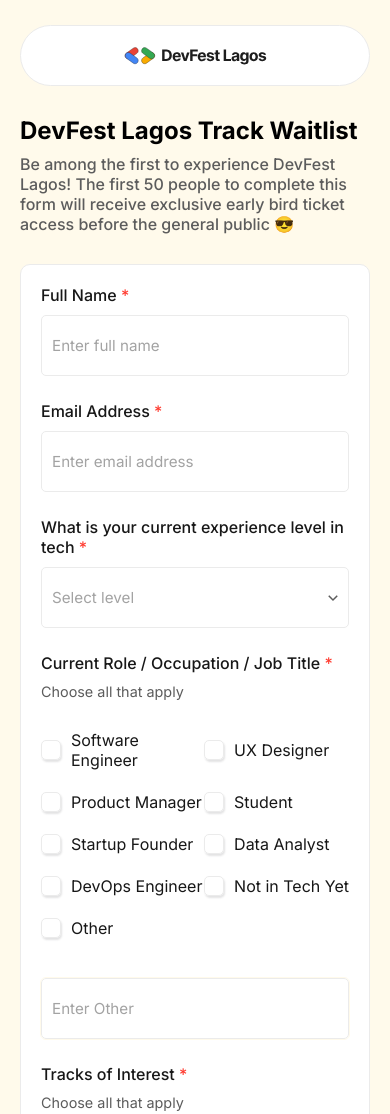
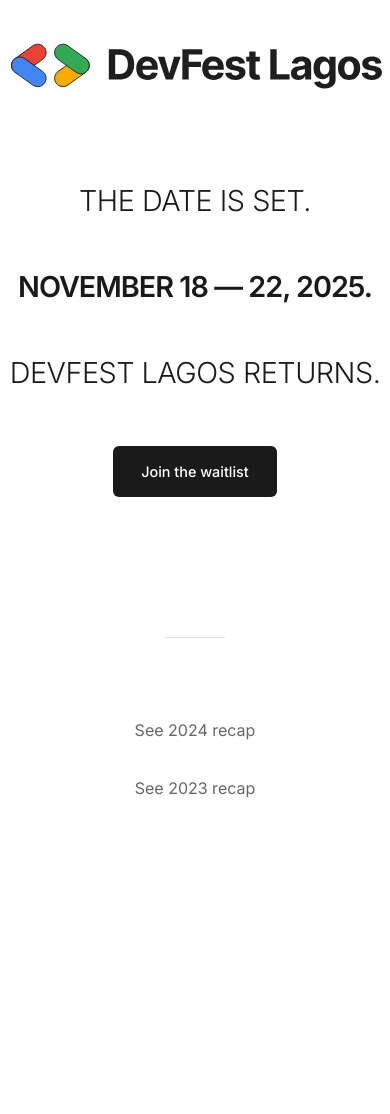
Before and after one commit to GDG-W/Topaz, a plain HTML site: page index.html in a window 390 px wide. Shown: the top 1114 px of the page. After the commit the page ends 845 px from the top, so only its background shows below. Drawn offline with Linux system fonts and the light colour scheme.

Commit message:
Updated the index to the DF Lagos returns

```diff
--- a/index.html
+++ b/index.html
@@ -1,228 +1,193 @@
 <!DOCTYPE html>
 <html lang="en">
-  <head>
-    <meta charset="UTF-8" />
-    <meta name="viewport" content="width=device-width, initial-scale=1.0" />
-    <link rel="stylesheet" href="styles.css" />
-    <title>DevFest Lagos - Track Waitlist</title>
-  </head>
-  <body>
-    <section class="form-body container main-form-body">
-      <header>
-        <img src="./assets/logo.svg" alt="DevFest Logo" class="logo" />
-      </header>
-      <h1>DevFest Lagos Track Waitlist</h1>
-      <p>
-        Be among the first to experience DevFest Lagos! The first 50 people to
-        complete this form will receive exclusive early bird ticket access
-        before the general public 😎
-      </p>
-      <form class="form main-form" id="form">
-        <label for="full-name" class="main-label"
-          >Full Name&nbsp;<span class="asterisk">*</span></label
-        >
-        <input
-          type="text"
-          id="full-name"
-          name="full_name"
-          class="main-input"
-          placeholder="Enter full name"
-          required
-        />
+<head>
+    <meta charset="UTF-8">
+    <meta name="viewport" content="width=device-width, initial-scale=1.0">
+    <title>DevFest Lagos 2025 - The Date is Set</title>
+    <link href="https://fonts.googleapis.com/css2?family=Inter:wght@300;400;500;600&display=swap" rel="stylesheet">
+    <style>
+        * {
+            margin: 0;
+            padding: 0;
+            box-sizing: border-box;
+        }
 
-        <label for="email" class="main-label"
-          >Email Address&nbsp;<span class="asterisk">*</span></label
-        >
-        <input
-          type="email"
-          id="email
-          "
-          name="email"
-          required
-          class="main-input"
-          placeholder="Enter email address"
-        />
-        <label for="exp-level" class="main-label"
-          >What is your current experience level in tech&nbsp;<span
-            class="asterisk"
-            >*</span
-          ></label
-        >
-        <div class="dropdown">
-          <div class="dropdown-display main-input dropdown-arrow">
-            <span class="input"> Select level</span>
-            <input
-              type="hidden"
-              required
-              name="experience_level"
-              id="experience_level"
-            />
-            <img src="./assets/arrow-down.svg" alt="-" class="" />
-          </div>
-          <div class="main-input hide-dropdown dropdown-list">
-            <p data-value="beginner">
-              Beginner - 0-1 year experience, just starting out
-            </p>
-            <p data-value="mid-level">
-              Mid-level - 1-4 years experience, comfortable with most tools
-            </p>
-            <p data-value="senior">
-              Senior - 4+ years, possibly leading projects or mentoring others
-            </p>
-          </div>
+        body {
+            font-family: 'Inter', -apple-system, BlinkMacSystemFont, 'Segoe UI', Roboto, sans-serif;
+            background: #ffffff;
+            min-height: 100vh;
+            display: flex;
+            align-items: center;
+            justify-content: center;
+            color: #1a1a1a;
+            line-height: 1.6;
+        }
+
+        .container {
+            text-align: center;
+            max-width: 600px;
+            padding: 60px 20px;
+        }
+
+        .logo {
+            margin-bottom: 80px;
+        }
+
+        .logo img {
+            height: 60px;
+            width: auto;
+        }
+
+        .announcement {
+            margin-bottom: 60px;
+        }
+
+        .announcement h2 {
+            font-size: 2.5rem;
+            font-weight: 300;
+            color: #1a1a1a;
+            margin-bottom: 20px;
+            letter-spacing: -0.5px;
+        }
+
+        .date {
+            font-size: 3rem;
+            font-weight: 600;
+            color: #1a1a1a;
+            margin: 40px 0;
+            letter-spacing: -1px;
+        }
+
+        .subtitle {
+            font-size: 2.5rem;
+            font-weight: 300;
+            color: #1a1a1a;
+            letter-spacing: -0.5px;
+            margin-bottom: 50px;
+        }
+
+        .waitlist-button {
+            background: #1a1a1a;
+            color: white;
+            border: none;
+            padding: 16px 32px;
+            font-size: 1rem;
+            font-weight: 500;
+            border-radius: 6px;
+            cursor: pointer;
+            transition: all 0.2s ease;
+            text-decoration: none;
+            display: inline-block;
+            margin-bottom: 80px;
+        }
+
+        .waitlist-button:hover {
+            background: #333;
+            transform: translateY(-1px);
+        }
+
+        .recap-section {
+            display: flex;
+            justify-content: center;
+            gap: 60px;
+            margin-top: 80px;
+        }
+
+        .recap-link {
+            text-decoration: none;
+            color: #666;
+            font-weight: 400;
+            font-size: 1rem;
+            padding-bottom: 2px;
+            border-bottom: 1px solid transparent;
+            transition: all 0.2s ease;
+        }
+
+        .recap-link:hover {
+            color: #1a1a1a;
+            border-bottom-color: #1a1a1a;
+        }
+
+        .divider {
+            width: 60px;
+            height: 1px;
+            background: #e0e0e0;
+            margin: 60px auto;
+        }
+
+        @media (max-width: 768px) {
+            .announcement h2 {
+                font-size: 2rem;
+            }
+
+            .date {
+                font-size: 2.2rem;
+            }
+
+            .subtitle {
+                font-size: 2rem;
+            }
+
+            .recap-section {
+                flex-direction: column;
+                gap: 30px;
+                align-items: center;
+            }
+        }
+
+        @media (max-width: 480px) {
+            .container {
+                padding: 40px 20px;
+            }
+
+            .announcement h2 {
+                font-size: 1.8rem;
+            }
+
+            .date {
+                font-size: 1.8rem;
+            }
+
+            .subtitle {
+                font-size: 1.8rem;
+            }
+
+            .logo img {
+                height: 50px;
+            }
+
+            .waitlist-button {
+                padding: 14px 28px;
+                font-size: 0.9rem;
+            }
+        }
+    </style>
+</head>
+<body>
+    <div class="container">
+        <div class="logo">
+            <img src="./assets/logo.svg" alt="DevFest Lagos">
         </div>
-        <label for="role" class="main-label"
-          >Current Role / Occupation / Job Title&nbsp;<span class="asterisk"
-            >*</span
-          ></label
-        >
-        <p>Choose all that apply</p>
-        <div class="input-grid">
-          <label for=""><input type="checkbox" /> Software Engineer</label>
+
+        <div class="announcement">
+            <h2>THE DATE IS SET.</h2>
+            <div class="date">NOVEMBER 18 — 22, 2025.</div>
+            <div class="subtitle">DEVFEST LAGOS RETURNS.</div>
+
+            <a href="/waitlist" class="waitlist-button">Join the waitlist</a>
         </div>
-        <input
-          type="text"
-          placeholder="Enter Other"
-          class="main-input input-disabled"
-          disabled
-        />
-        <label for="role" class="main-label"
-          >Tracks of Interest&nbsp;<span class="asterisk">*</span></label
-        >
-        <p>Choose all that apply</p>
-        <div class="interest-list"></div>
-        <input
-          type="text"
-          class="main-input"
-          disabled
-          placeholder="Enter Other"
-        />
-        <label for="" class="main-label"
-          >For the tracks you selected, what specifically are you hoping to
-          learn or experience?&nbsp;<span class="asterisk">*</span></label
-        >
-        <textarea
-          class="main-input"
-          name="learning_goals"
-          id=""
-          rows="6"
-          placeholder="Your answer"
-          required
-        ></textarea>
-        <label for="" class="main-label"
-          >How did you hear about DevFest Lagos?&nbsp;<span class="asterisk"
-            >*</span
-          ></label
-        >
-        <div class="dropdown">
-          <div class="dropdown-display main-input dropdown-arrow">
-            <span class="input"> Choose answer</span>
-            <input
-              type="hidden"
-              name="heard_about_source"
-              required
-              id="heard_about_source"
-            />
-            <img src="./assets/arrow-down.svg" alt="-" class="" />
-          </div>
-          <div class="main-input hide-dropdown dropdown-list zindex">
-            <p data-value="twitter">Twitter / X</p>
-            <p data-value="whatsapp">Whatsapp Group</p>
-            <p data-value="instagram">Instagram</p>
-            <p data-value="friend-or-colleague">Friend or colleague</p>
-            <p data-value="gdg-lagos-community">GDG Lagos community</p>
-            <p data-value="email">Email</p>
-            <p data-value="other">Other</p>
-          </div>
+
+        <div class="divider"></div>
+
+        <div class="recap-section">
+            <a href="https://2024.devfestlagos.com" target="_blank" rel="noopener noreferrer" class="recap-link">
+                See 2024 recap
+            </a>
+
+            <a href="https://2023.devfestlagos.com" target="_blank" rel="noopener noreferrer" class="recap-link">
+                See 2023 recap
+            </a>
         </div>
-        <label for="" class="main-label"
-          >Have you attended DevFest Lagos before?&nbsp;<span class="asterisk"
-            >*</span
-          ></label
-        >
-
-        <div class="dropdown">
-          <div class="dropdown-display main-input dropdown-arrow">
-            <span class="input">Choose answer</span>
-            <input
-              type="hidden"
-              name="previous_attendance"
-              required
-              id="previous_attendance"
-            />
-            <img src="./assets/arrow-down.svg" alt="-" class="" />
-          </div>
-          <div class="main-input hide-dropdown dropdown-list">
-            <p data-value="yes">Yes</p>
-            <p data-value="no">No</p>
-          </div>
-        </div>
-        <label for="" class="main-label"
-          >Would you like to attend hands-on workshops?&nbsp;<span
-            class="asterisk"
-            >*</span
-          ></label
-        >
-
-        <div class="dropdown">
-          <div class="dropdown-display main-input dropdown-arrow">
-            <span class="input">Choose answer</span>
-            <input
-              type="hidden"
-              name="attend_hands_on_workshops"
-              id="attend_hands_on_workshops"
-              required
-            />
-            <img src="./assets/arrow-down.svg" alt="-" class="" />
-          </div>
-          <div class="main-input hide-dropdown dropdown-list">
-            <p data-value="yes">Yes</p>
-            <p data-value="no">No</p>
-            <p data-value="maybe">Maybe</p>
-          </div>
-        </div>
-        <label for="" class="main-label">Any thoughts or feedback?</label>
-        <textarea
-          class="main-input"
-          name="feedback_thoughts"
-          id=""
-          placeholder="Your answer"
-          rows="6"
-        ></textarea>
-
-        <p class="error-msg hide">Please fill all required fields*</p>
-        <button type="submit" disabled class="btn submit-btn">
-          <div class="submit-wrapper">Submit</div>
-        </button>
-      </form>
-    </section>
-    <!-- Desktop Success View -->
-    <section class="success-container desktop-view success-form-body hide">
-      <div class="success-form">
-        <img src="./assets/success-check.svg" alt="" />
-        <h2>Submission Successful</h2>
-        <p>
-          You have successfully submitted your details. We will be in touch.
-        </p>
-      </div>
-    </section>
-    <!-- Mobile Success View -->
-    <section class="form-body container hide success-form-body">
-      <header>
-        <img src="./assets/logo.svg" alt="DevFest Logo" class="logo" />
-      </header>
-      <form
-        action="
-"
-        class="form success-form"
-      >
-        <img src="./assets/success-check.svg" alt="" />
-        <h2>Submission Successful</h2>
-        <p>
-          You have successfully submitted your details. We will be in touch.
-        </p>
-      </form>
-    </section>
-    <script src="app.js"></script>
-  </body>
+    </div>
+</body>
 </html>
```
